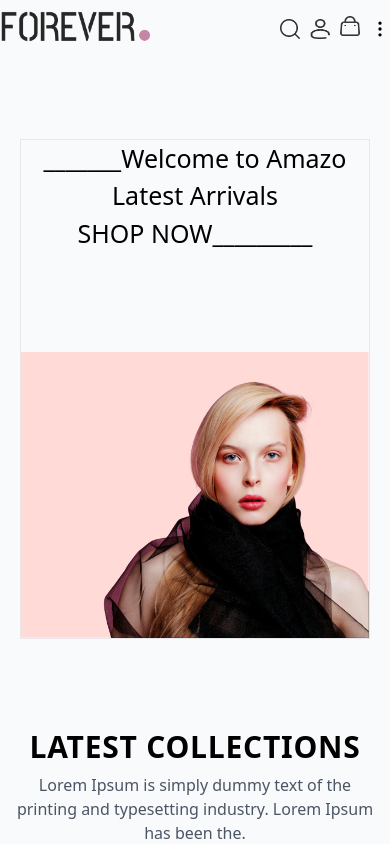
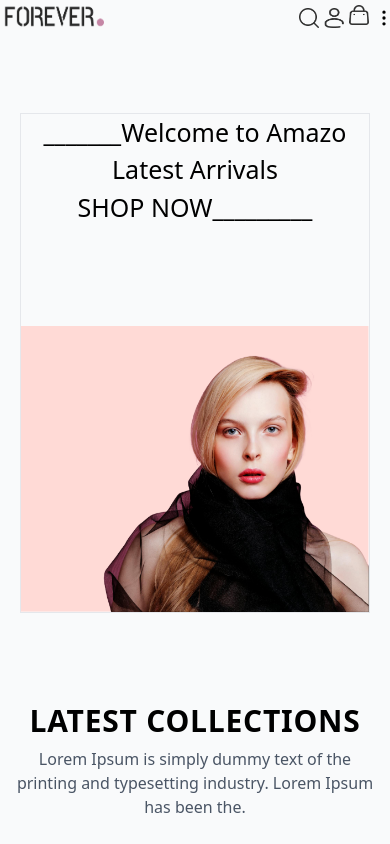
Before and after one commit to Vader-9/E-commercs, a React (Vite) app: page / in a window 390 px wide. Shown: the top 844 px of the page. Built offline with nearby package versions, Linux system fonts and the light colour scheme.

Commit message:
nav trial take 2

```diff
--- a/src/Nav.jsx
+++ b/src/Nav.jsx
@@ -9,8 +9,8 @@ function Nav({ setSearch, addToCart, setActive }) {
     const [bar, setBar] = useState('Home')
 
     return (
-        <div className=' flex items-center gap-[70px] justify-between py-2 font-medium w-full  sm:px-[1px] sm:gap-[1] sm:px-[1] w-[full] md:px-10 mb-[30px] md:gap-[150px] '>
-            <img src={assets.logo} alt="" className='w-[150px]' />
+        <div className=' flex items-center gap-[10px] justify-between mx-1 mt-1 font-medium w-[100%] mr-[10px] sm:px-[1px] sm:flex sm:justify-center sm:gap-[10px] sm:px-[1] md:px-10 mb-[30px] md:gap-[400px] '>
+            <img src={assets.logo} alt="" className='w-[100px] md:w-[150px]' />
             <div className='hidden md:flex md:gap-[10px] md:items-center'>
                 <Link to="/" onClick={()=>setBar('Home')} className={bar === 'Home' ? 'activeBar' : ''}>Home</Link>
                 <Link to='Collection' onClick={()=>setBar('Collection')} className={bar === 'Collection' ? 'activeBar' : ''}>Collection</Link>
@@ -18,7 +18,7 @@ function Nav({ setSearch, addToCart, setActive }) {
                 <Link to='Contact'onClick={()=>setBar('Contact')} className={bar === 'Contact' ? 'activeBar' : ''}>Contact</Link>
                 <Link to ="Admin"><button className='cursor-pointer text-white rounded-[20px] px-5 py-2 bg-blue-500 '>Login</button></Link>
             </div>
-            <div className='flex gap-[10px] items-center'>
+            <div className='flex gap-[5px] items-center md:gap-[10px]'>
                 <Link to= 'Collection'><img src={assets.search_icon} alt="" onClick={()=> setSearch(true)} className="w-5 h-5 "  /></Link>
                 <Link to = 'Profile'><img src={assets.profile_icon} alt=""  className="w-5 h-5"  /></Link>
                 <Link to='Cart'>
@@ -31,7 +31,7 @@ function Nav({ setSearch, addToCart, setActive }) {
                     )}
                 </div>
                 </Link>
-                <EllipsisVertical className='md:hidden w-5 h-5' onClick={()=>setActive(true)}/>
+                <EllipsisVertical className='md:hidden w-5 h-5 mx-0 px-0' onClick={()=>setActive(true)}/>
             </div>
         </div>
     )
--- a/src/Profile.jsx
+++ b/src/Profile.jsx
@@ -1,8 +1,8 @@
 
-function Profile(){
+function Profile() {
 
-    return(
-        <div className="flex justify-center items-center min-h-screen bg-gray-50">
+  return (
+    <div className="flex justify-center items-center min-h-screen bg-gray-50 md:">
       <div className="bg-white shadow-lg rounded-2xl p-10 w-[90%] max-w-md text-center">
         <h1 className="text-2xl font-semibold mb-6 text-gray-800">Login</h1>
 
```
Lines whose indentation alone changed are shown as unchanged.
